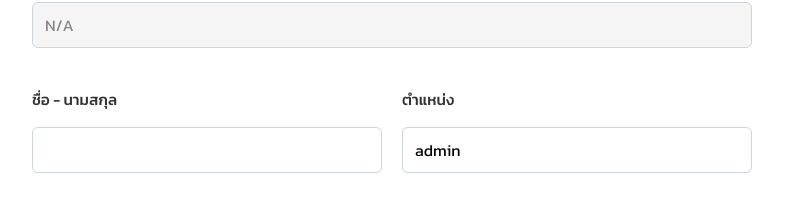
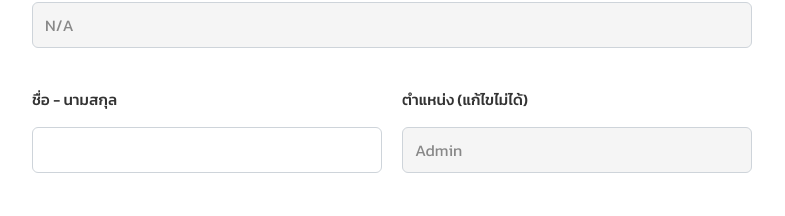
Before and after one commit to MJAm27/MEMS, a React (Create React App) app in the folder client/: page /profile/edit in a window 1280 px wide. Shown: the part 348-564 px from the top of the page, without its empty margins (248-1033 px from the left). Built offline with nearby package versions, Linux system fonts and the light colour scheme; no server answers; sample sign-in values are in the browser's storage.

Commit message:
บล็อคไม่ให้แก้ไขตำแหน่งได้

```diff
--- a/client/src/components/ProfileEditENG.js
+++ b/client/src/components/ProfileEditENG.js
@@ -21,6 +21,15 @@ function ProfileEditENG({ user, refreshUser }) {
         position: '',
         profile_img: ''
     });
+
+    const formatRoleName = (roleCode) => {
+        if (!roleCode) return "N/A";
+        const code = roleCode.toUpperCase();
+        if (code === "R-ENG" || code === "ENGINEER") return "Engineer";
+        if (code === "R-ADM" || code === "ADMIN") return "Admin";
+        if (code === "R-MGR" || code === "MANAGER") return "Manager";
+        return roleCode;
+    };
 
     useEffect(() => {
         if (user) {
@@ -173,12 +182,13 @@ function ProfileEditENG({ user, refreshUser }) {
                     </div>
 
                     <div className="form-group">
-                        <label>ตำแหน่ง</label>
+                        <label>ตำแหน่ง (แก้ไขไม่ได้)</label>
                         <input
                             type="text"
-                            name="position"
-                            value={formData.position}
-                            onChange={handleChange}
+                            value={formatRoleName(user?.role_name || user?.role_id || user?.role)}
+                            readOnly
+                            className="input-readonly"
+                            style={{ backgroundColor: '#f5f5f5', color: '#888', cursor: 'not-allowed' }}
                         />
                     </div>
 
```
